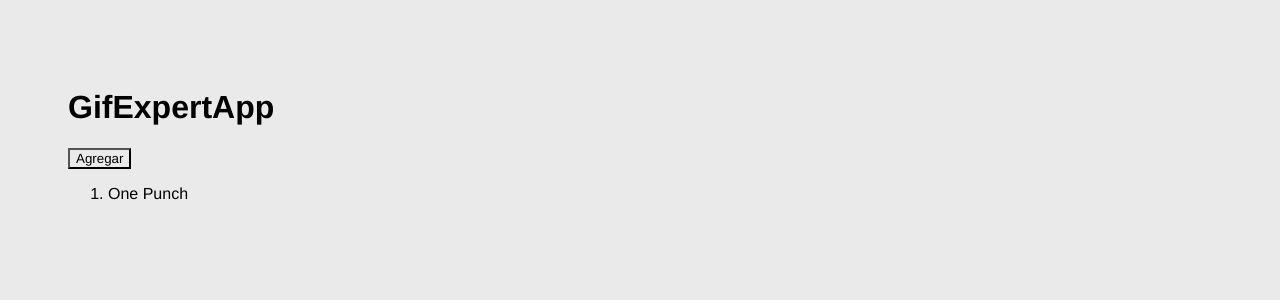
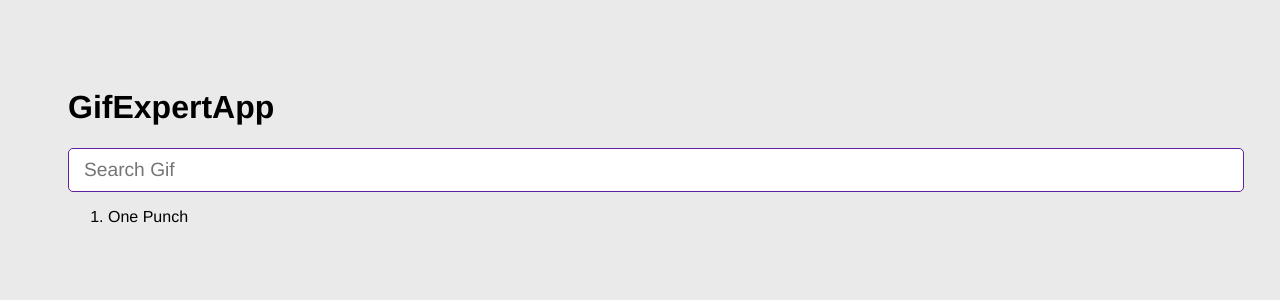
Before and after one commit to eddpool97/04-gif-expert, a React (Vite) app: page / in a window 1280 px wide. Shown: the top 300 px of the page. Built offline with nearby package versions, Linux system fonts and the light colour scheme.

Commit message:
Componentes secundarios y eventos con estado agregados

```diff
--- a/src/GifExpertApp.jsx
+++ b/src/GifExpertApp.jsx
@@ -1,4 +1,5 @@
 import { useState } from 'react';
+import { AddCategory } from './components/AddCategory';
 
 
 export const GifExpertApp = ()=>{
@@ -16,9 +17,10 @@ export const GifExpertApp = ()=>{
             <h1>GifExpertApp</h1>
 
             {/*Input*/}
+            <AddCategory handleAddCategory={setCategories} />
 
             {/*Listado de Gif*/}
-            <button onClick={onAddCategory}>Agregar</button>
+
             <ol>
                 {
                     categories.map( category =>{
--- /dev/null
+++ b/src/components/AddCategory.jsx
@@ -0,0 +1,31 @@
+import { useState } from 'react';
+
+export const AddCategory = ({handleAddCategory})=>{
+
+    const [inputValue, setInpuValue] = useState();
+
+    const onInputChange = ({target})=>{
+        let inputValue = target.value;
+        setInpuValue ( inputValue )
+    }
+
+    const handleSubmit = ( event )=>{
+        event.preventDefault();
+
+        if (inputValue.trim().length <= 1) return;
+        handleAddCategory( categories => [inputValue, ...categories]);
+
+        setInpuValue('');
+    }
+
+    return(
+        <form onSubmit={ handleSubmit}>
+            <input
+                type="text"
+                placeholder="Search Gif"
+                value={ inputValue }
+                onChange={ onInputChange }
+            />
+        </form>
+    )
+}
```
